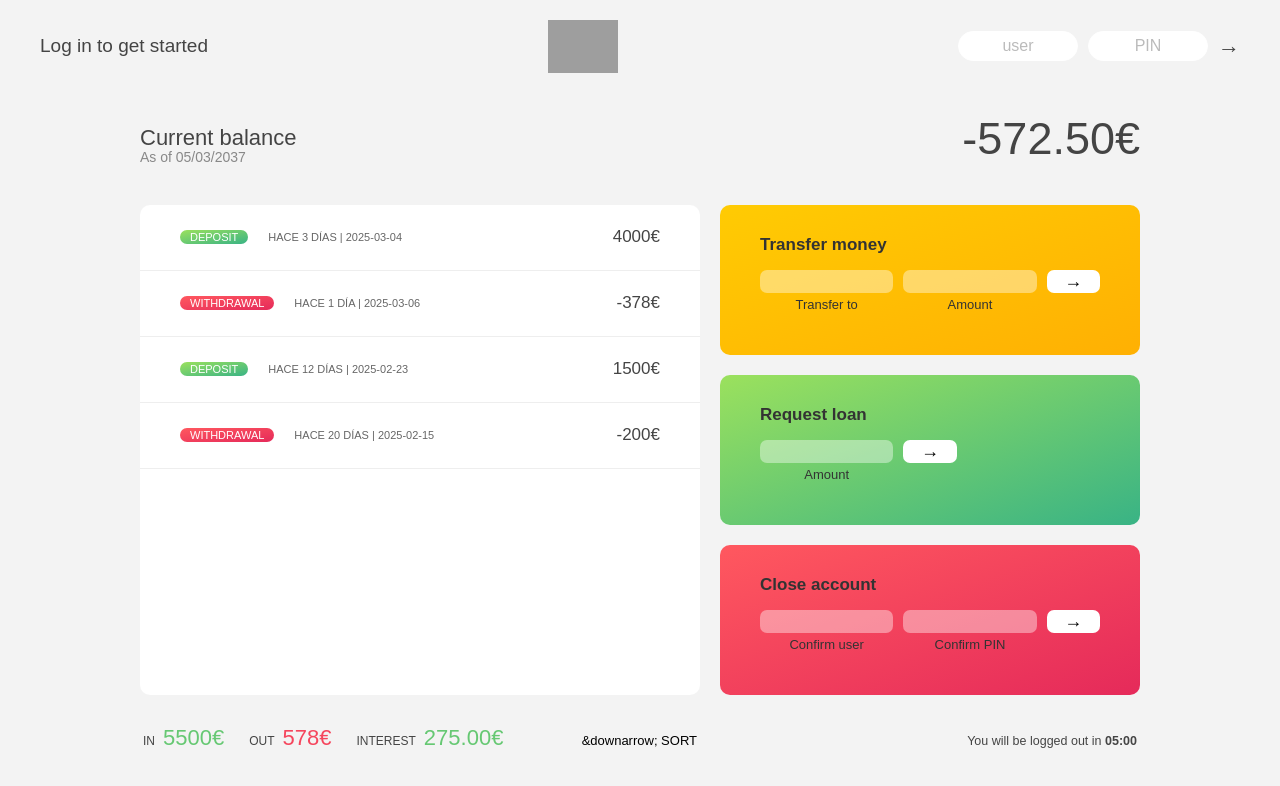
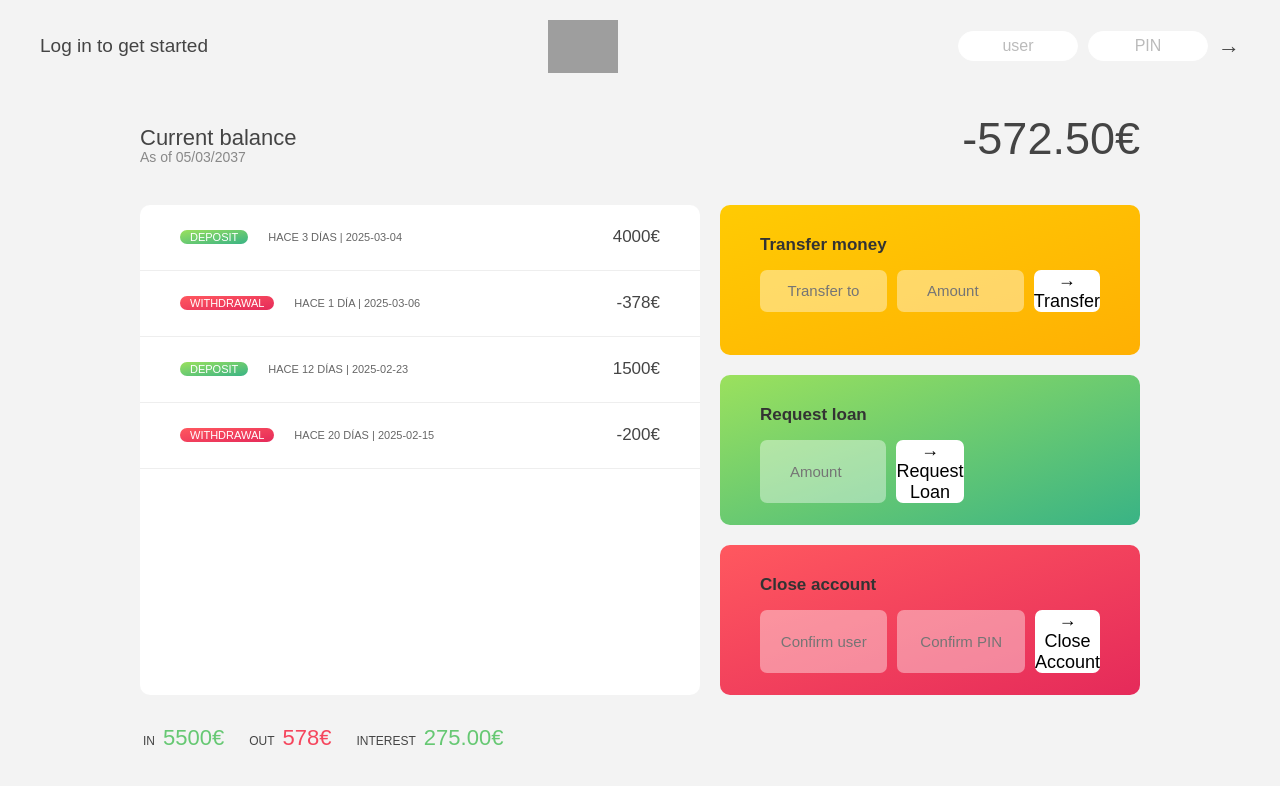
Before and after one commit to Olena-Koval/APP-banco-react, a React (Vite) app: page / in a window 1280 px wide. Shown: the top 786 px of the page. Built offline with nearby package versions, Linux system fonts and the light colour scheme; grey boxes are pictures that could not be loaded.

Commit message:
Realizada la funcionalidad de transferencias y validación de saldo

```diff
--- a/src/App.jsx
+++ b/src/App.jsx
@@ -4,10 +4,10 @@ import Welcome from "./Welcome/Welcome";
 import Login from "./Login/Login";
 import Balance from "./Balance/Balance";
 import Movements from "./Movements/Movements";
-import dayjs from 'dayjs'; // Importamos dayjs
+import dayjs from 'dayjs';
 
 function App() {
-  // Estado para manejar el balance y las transacciones
+  // Estado para manejar los movimientos y el balance
   const [movements, setMovements] = useState([
     { type: "deposit", date: dayjs().subtract(3, 'days').format('YYYY-MM-DD'), value: 4000 },
     { type: "withdrawal", date: dayjs().subtract(1, 'day').format('YYYY-MM-DD'), value: -378 },
@@ -15,42 +15,78 @@ function App() {
     { type: "withdrawal", date: dayjs().subtract(20, 'days').format('YYYY-MM-DD'), value: -200 }
   ]);
 
+  const [balance, setBalance] = useState(4000); // Balance inicial
+
   // Función para ordenar los movimientos por fecha
   const sortMovementsByDate = (movements) => {
-    return movements.sort((a, b) => {
-      return dayjs(b.date).isBefore(dayjs(a.date)) ? 1 : -1;  // Orden descendente por fecha
-    });
+    return movements.sort((a, b) => dayjs(b.date).isBefore(dayjs(a.date)) ? 1 : -1);
   };
 
-  // Función para agregar un nuevo movimiento
+  // Función para actualizar el balance y movimientos
   const updateBalance = (movement) => {
     const updatedMovements = [...movements, movement];
-    // Ordenar los movimientos cada vez que se agrega un movimiento
     setMovements(sortMovementsByDate(updatedMovements));
+
+    if (movement.type === "deposit") {
+      setBalance(balance + movement.value);
+    } else if (movement.type === "withdrawal") {
+      setBalance(balance - Math.abs(movement.value)); // Asegurarse de que "Out" sea positivo
+    }
   };
 
-  // Calcular "In", "Out" e "Interest" cuando los movimientos cambian
+  // Función para realizar la transferencia
+  const handleTransfer = (amount) => {
+    if (amount <= 0) {
+      alert("Por favor ingrese una cantidad válida.");
+      return;
+    }
+
+    if (balance < amount) {
+      alert("Saldo insuficiente para realizar la transferencia.");
+      return;
+    }
+
+    // Realizar la transferencia (retiro de saldo)
+    const withdrawal = {
+      type: "withdrawal",
+      date: dayjs().format('YYYY-MM-DD'),
+      value: -amount
+    };
+
+    // Actualizar el saldo y los movimientos
+    updateBalance(withdrawal);
+
+    // Agregar el depósito a la cuenta de destino (en este caso, se asume que es el mismo usuario)
+    const deposit = {
+      type: "deposit",
+      date: dayjs().format('YYYY-MM-DD'),
+      value: amount
+    };
+
+    updateBalance(deposit);
+
+    alert("Transferencia realizada con éxito.");
+  };
+
+  // Calcular total de "In", "Out" e "Interest"
   const calculateSummary = () => {
     let totalIn = 0;
     let totalOut = 0;
     let totalInterest = 0;
 
-    // Calcular total de "In" (depósitos) y "Out" (retiros)
     movements.forEach((movement) => {
       if (movement.type === "deposit") {
         totalIn += movement.value;
       } else if (movement.type === "withdrawal") {
-        totalOut += Math.abs(movement.value); // Asegurarnos de que "Out" sea positivo
+        totalOut += Math.abs(movement.value);
       }
     });
 
-    // Calcular el interés (5% de los depósitos)
     totalInterest = totalIn * 0.05;
 
     return { totalIn, totalOut, totalInterest };
   };
 
-  // Llamamos a la función calculateSummary cada vez que los movimientos cambian
   const { totalIn, totalOut, totalInterest } = calculateSummary();
 
   return (
@@ -63,7 +99,7 @@ function App() {
 
       <main className="app">
         {/* BALANCE */}
-        <Balance movements={movements} />
+        <Balance balance={balance} movements={movements} />
 
         {/* MOVEMENTS */}
         <Movements movements={movements} onUpdateBalance={updateBalance} />
@@ -76,18 +112,36 @@ function App() {
           <p className="summary__value summary__value--out">{totalOut}€</p>
           <p className="summary__label">Interest</p>
           <p className="summary__value summary__value--interest">{totalInterest.toFixed(2)}€</p>
-          <button className="btn--sort">&downarrow; SORT</button>
         </div>
 
         {/* OPERATION: TRANSFERS */}
         <div className="operation operation--transfer">
           <h2>Transfer money</h2>
-          <form className="form form--transfer">
-            <input type="text" className="form__input form__input--to" />
-            <input type="number" className="form__input form__input--amount" />
-            <button className="form__btn form__btn--transfer">&rarr;</button>
-            <label className="form__label">Transfer to</label>
-            <label className="form__label">Amount</label>
+          <form
+            className="form form--transfer"
+            onSubmit={(e) => {
+              e.preventDefault();
+              const amount = parseFloat(e.target.amount.value);
+              handleTransfer(amount);
+            }}
+          >
+            <input
+              type="text"
+              name="to"
+              className="form__input form__input--to"
+              placeholder="Transfer to"
+              required
+            />
+            <input
+              type="number"
+              name="amount"
+              className="form__input form__input--amount"
+              placeholder="Amount"
+              required
+            />
+            <button type="submit" className="form__btn form__btn--transfer">
+              &rarr; Transfer
+            </button>
           </form>
         </div>
 
@@ -95,9 +149,15 @@ function App() {
         <div className="operation operation--loan">
           <h2>Request loan</h2>
           <form className="form form--loan">
-            <input type="number" className="form__input form__input--loan-amount" />
-            <button className="form__btn form__btn--loan">&rarr;</button>
-            <label className="form__label form__label--loan">Amount</label>
+            <input
+              type="number"
+              className="form__input form__input--loan-amount"
+              placeholder="Amount"
+              required
+            />
+            <button type="submit" className="form__btn form__btn--loan">
+              &rarr; Request Loan
+            </button>
           </form>
         </div>
 
@@ -105,17 +165,24 @@ function App() {
         <div className="operation operation--close">
           <h2>Close account</h2>
           <form className="form form--close">
-            <input type="text" className="form__input form__input--user" />
-            <input type="password" maxLength="6" className="form__input form__input--pin" />
-            <button className="form__btn form__btn--close">&rarr;</button>
-            <label className="form__label">Confirm user</label>
-            <label className="form__label">Confirm PIN</label>
+            <input
+              type="text"
+              className="form__input form__input--user"
+              placeholder="Confirm user"
+              required
+            />
+            <input
+              type="password"
+              maxLength="6"
+              className="form__input form__input--pin"
+              placeholder="Confirm PIN"
+              required
+            />
+            <button type="submit" className="form__btn form__btn--close">
+              &rarr; Close Account
+            </button>
           </form>
         </div>
-
-        <p className="logout-timer">
-          You will be logged out in <span className="timer">05:00</span>
-        </p>
       </main>
     </>
   );
--- a/src/Movements/Movements.jsx
+++ b/src/Movements/Movements.jsx
@@ -2,12 +2,7 @@ import React from 'react';
 import './Movements.css';
 import dayjs from 'dayjs'; // Importamos dayjs
 
-const Movements = ({ movements, onUpdateBalance }) => {
-  // Función para manejar el cambio de balance cuando hay una nueva transacción
-  const handleTransaction = (movement) => {
-    onUpdateBalance(movement);
-  };
-
+const Movements = ({ movements }) => {
   // Función para mostrar la fecha con el formato "hace X días" y también el formato estándar
   const formatDate = (date) => {
     const today = dayjs(); // Obtiene la fecha actual
@@ -35,7 +30,7 @@ const Movements = ({ movements, onUpdateBalance }) => {
             </div>
             <div className="movements__date">
               <span>{relativeDate} </span> | <span>{standardDate}</span>
-            </div> {/* Mostrar ambas fechas */}
+            </div>
             <div className="movements__value">{movement.value}€</div>
           </div>
         );
```
